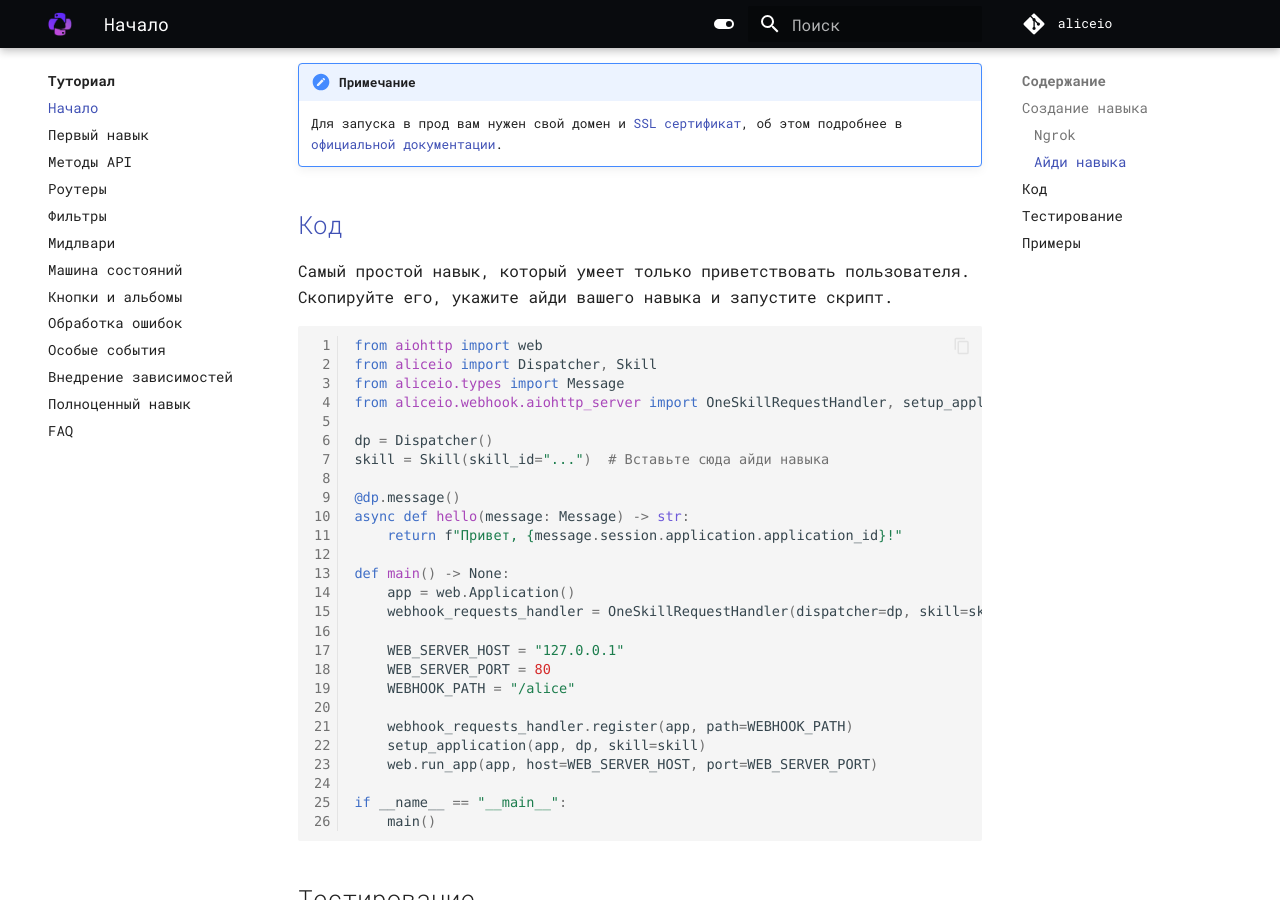
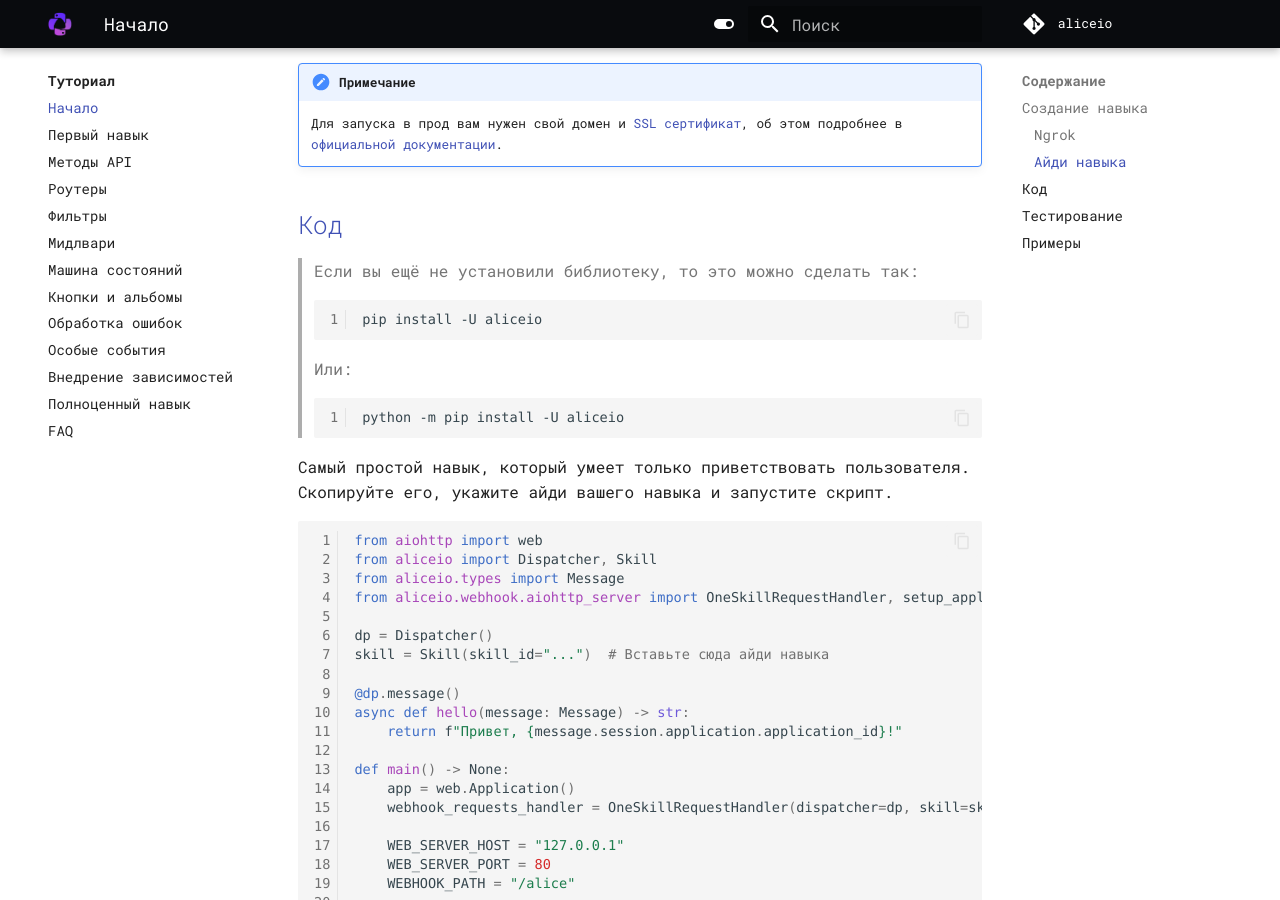
Before and after one commit to K1rL3s/aliceio, an MkDocs documentation site: the page built from docs/tutorial/start.md, in a window 1280 px wide and 900 px high, scrolled down 3651 px. Built offline with MkDocs 1.6.1 and Material for MkDocs 9.7.7, drawn with Linux system fonts in a browser that asks for light colours; some web fonts are replaced; comment, search, counter and statistics services are not loaded.

````diff
--- a/docs/tutorial/start.md
+++ b/docs/tutorial/start.md
@@ -63,6 +63,15 @@
 
 ## [Код](https://github.com/K1rL3s/aliceio/blob/master/examples/fast_start.py){:target="_blank"}
 
+> Если вы ещё не установили библиотеку, то это можно сделать так:
+> ```bash
+> pip install -U aliceio
+> ```
+> Или:
+> ```bash
+> python -m pip install -U aliceio
+> ```
+
 Самый простой навык, который умеет только приветствовать пользователя. \
 Скопируйте его, укажите айди вашего навыка и запустите скрипт.
 
--- a/mkdocs.yml
+++ b/mkdocs.yml
@@ -12,7 +12,7 @@ extra:
   disqus: ""
   social:
     - icon: fontawesome/brands/telegram
-      link: https://t.me/aliceio_ru
+      link: https://t.me/aliceio_chat
       name: Наш ТГ чат
 
 nav:
````
Also changed, not shown: README.md (+4 -4 lines), docs/contributing.md (+1 -1 lines), docs/index.md (+3 -0 lines), docs/install.md (+1 -1 lines), 6 other files.
